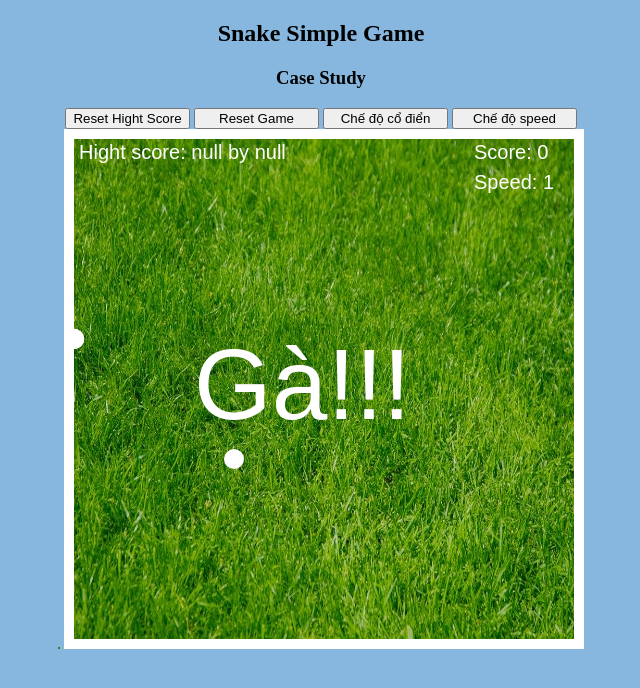
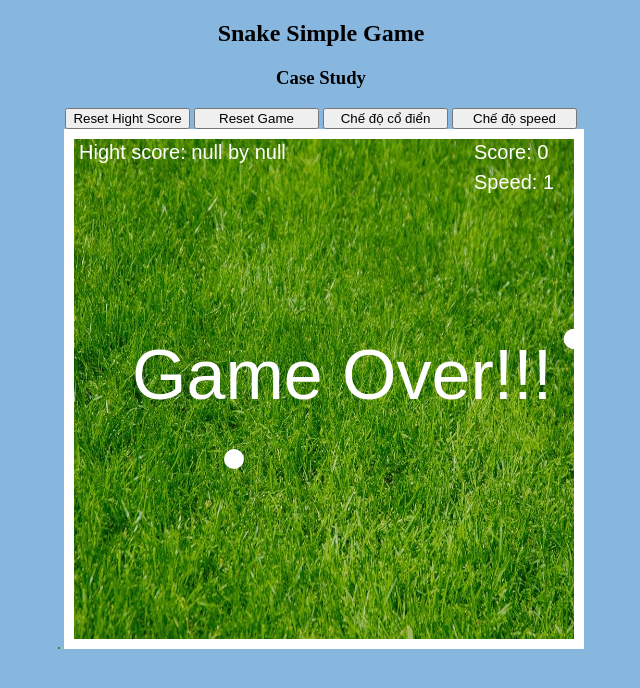
Before and after one commit to lamthuy305/Case-study-module-1, a plain HTML site: page index.html in a window 1280 px wide. Both pictures are taken after a click on the button "Chế độ speed". Shown: the whole page, without its empty margins (319-959 px from the left). Drawn offline with Linux system fonts and the light colour scheme.

Commit message:
chinh sua

```diff
--- a/food.js
+++ b/food.js
@@ -9,7 +9,7 @@ class food{
 
 	update() {
 		this.x = (Math.floor(Math.random()*47) + 2)*this.grid;
-		this.y = (Math.floor(Math.random()*47) + 2)*this.grid;
+		this.y = (Math.floor(Math.random()*45) + 4)*this.grid;
 	}
 
 	draw() {
--- a/game.js
+++ b/game.js
@@ -28,18 +28,17 @@ class game {
 
     update() {
         this.snake.update();
-        if (selectG === 2) {
+        if (selectGame === 2) {
             if (this.snake.eat(this.food.x, this.food.y)) {
-                if (this.count % 10 === 0 && this.count !== 0) {
+                if (this.count % 5 === 0 && this.count !== 0) {
                     this.speed -= 10;
                     this.showspeed += 1;
-                    setTimeout(() => this.loop(), this.speed);
                 }
                 this.food.update();
                 this.count += 1;
                 this.score += this.showspeed;
             }
-        } else if (selectG === 1) {
+        } else if (selectGame === 1) {
             if (this.snake.eat(this.food.x, this.food.y)) {
                 this.food.update();
                 this.score += 1 * this.showspeed;
--- a/index.html
+++ b/index.html
@@ -32,14 +32,14 @@
         location.reload();
     }
 
-    let selectG = 2;
+    let selectGame = 2;
 
     function select1() {
-        selectG = 1;
+        selectGame = 1;
     }
 
     function select2() {
-        selectG = 2;
+        selectGame = 2;
     }
 </script>
 
--- a/snake.js
+++ b/snake.js
@@ -9,7 +9,6 @@ class snake {
         this.cell = [];
         this.maxCells = 4;
         this.catchHandle();
-
     }
 
     update() {
@@ -17,19 +16,6 @@ class snake {
             this.x += this.dx;
             this.y += this.dy;
         }
-
-        if (this.x >= this.game.canvas.width) {
-            this.x = 0;
-        } else if (this.x < 0) {
-            this.x = this.game.canvas.width;
-        }
-
-        if (this.y >= this.game.canvas.height) {
-            this.y = 0;
-        } else if (this.y < 0) {
-            this.y = this.game.canvas.height;
-        }
-
         this.cell.unshift({x: this.x, y: this.y});
         if (this.cell.length > this.maxCells) {
             this.cell.pop();
@@ -45,14 +31,13 @@ class snake {
             this.game.context.fill();
         }
         if (!this.endGame()) {
-            this.game.context.font = '100px Arial';
-            this.game.context.fillText("Gà!!!", 120, 280);
+            this.game.context.font = '70px Arial';
+            this.game.context.fillText("Game Over!!!", 58, 260);
             if (localStorage.getItem('highScore') < this.game.score) {
                 localStorage.setItem('highScore', this.game.score);
                 let name = prompt("Bạn đã đạt kỷ lục mới, mời nhập tên");
-                localStorage.setItem('name',name);
+                localStorage.setItem('name', name);
             }
-
         }
     }
 
@@ -73,7 +58,11 @@ class snake {
             } else if (e.which === 32) {
                 this.game.speed -= 10;
                 this.game.showspeed += 1;
+            } else if (e.which === 65) {
+                this.game.speed += 10;
+                this.game.showspeed -= 1;
             }
+
         });
     }
 
@@ -94,7 +83,7 @@ class snake {
         for (let i = 1; i < this.cell.length; i++) {
             if (this.x === this.cell[i].x && this.y === this.cell[i].y) {
                 return false;
-            } else if (this.x === 0 || this.y === 0) {
+            } else if (this.x === 0 || this.y === 0 || this.x === this.game.canvas.width || this.y === this.game.canvas.height) {
                 return false;
             }
         }
```
